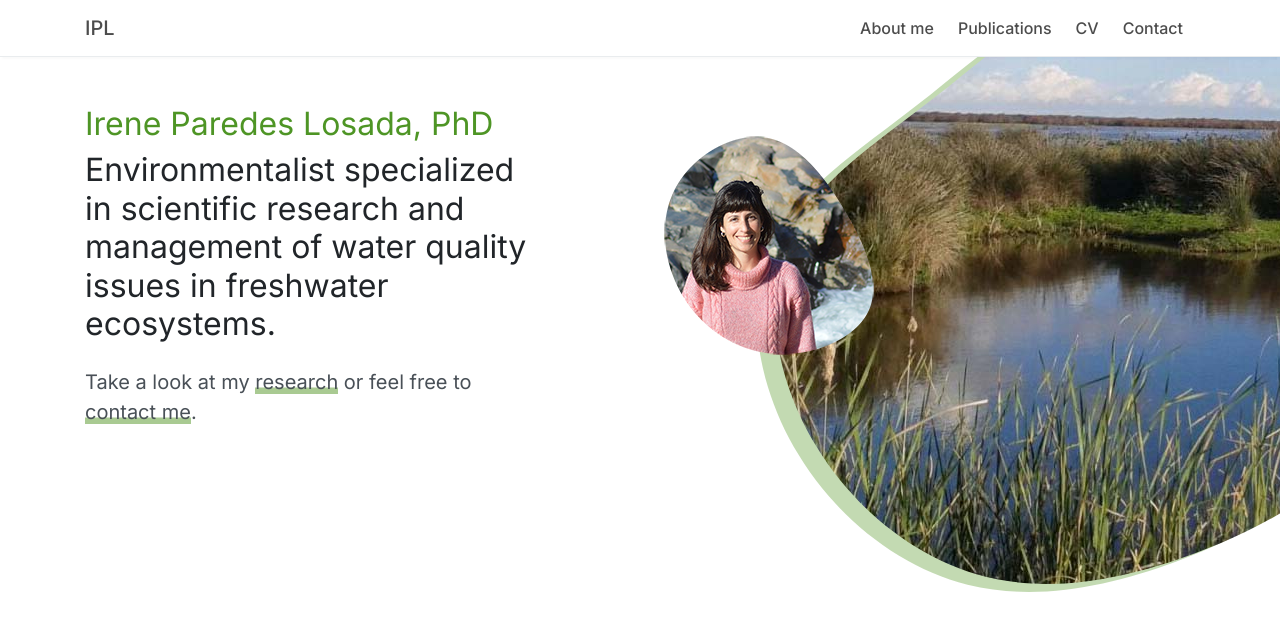
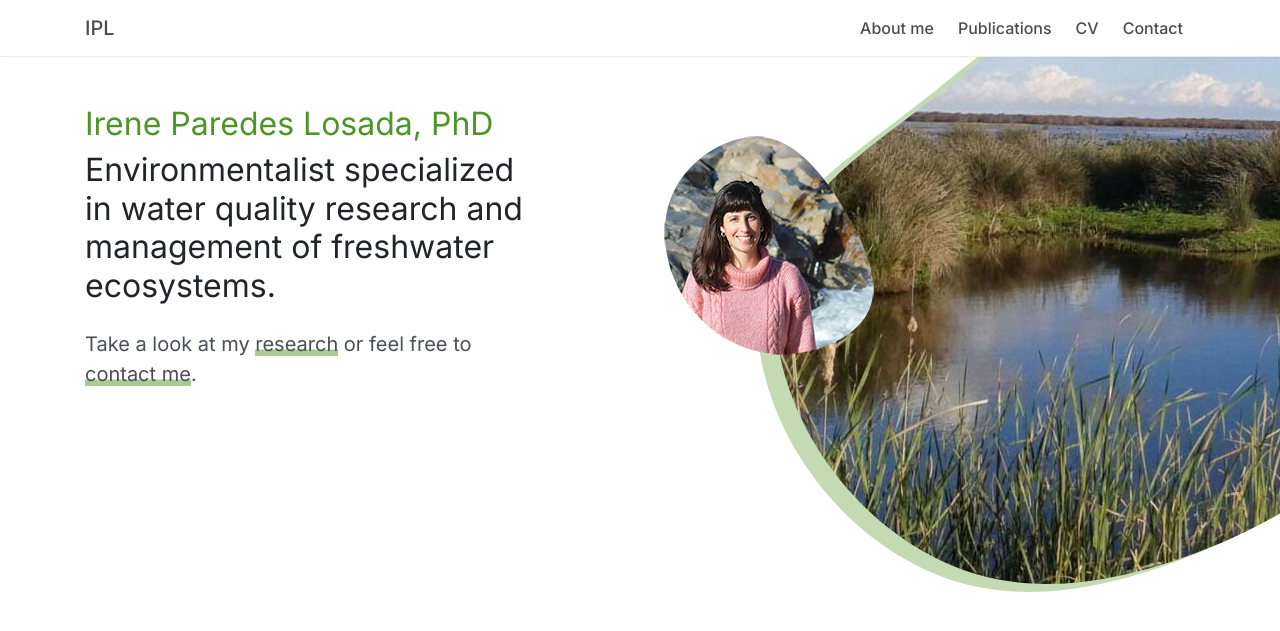
Before and after one commit to ireneparedes/ireneparedes.github.io, a Jekyll site: the page built from index.html, in a window 1280 px wide. Shown: the top 631 px of the page. Built offline with Jekyll 4.4.1, drawn with Linux system fonts in a browser that asks for light colours.

Commit message:
Update index.html

```diff
--- a/index.html
+++ b/index.html
@@ -10,7 +10,7 @@ title: Irene Paredes Losada - PhD Environmental Sciences
                 <div class="col-lg-5">
                     <div class="home-text">
                         <h1 class="highlight">Irene Paredes Losada, PhD</h1>
-                        <p class="h2 mb-4">Environmentalist specialized in scientific research and management of water quality issues in freshwater ecosystems.</p>
+                        <p class="h2 mb-4">Environmentalist specialized in water quality research and management of freshwater ecosystems.</p>
                         <p class="lead">Take a look at my <a href="/publications">research</a> or feel free to <a
                                 href="contact">contact me</a>.</p>
                     </div>
```
